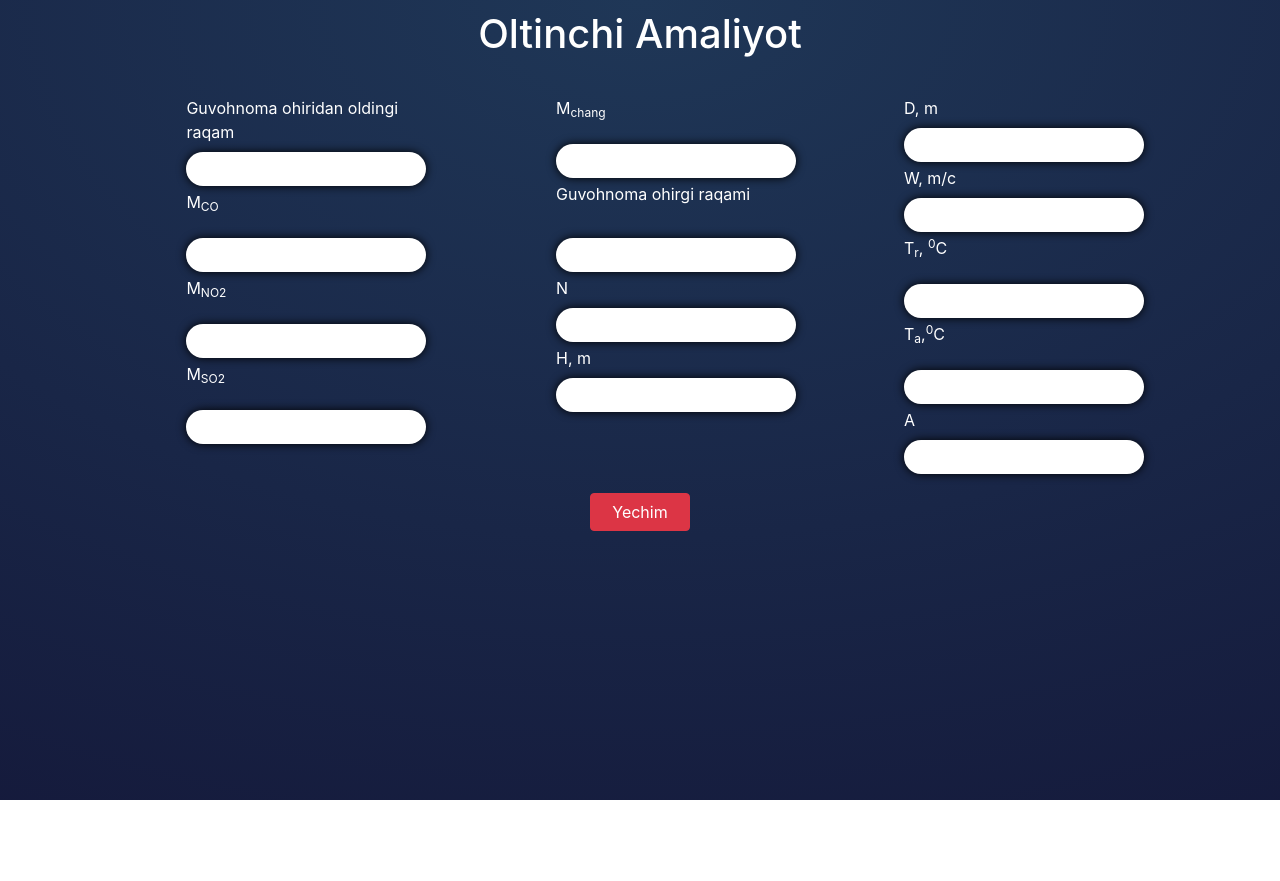
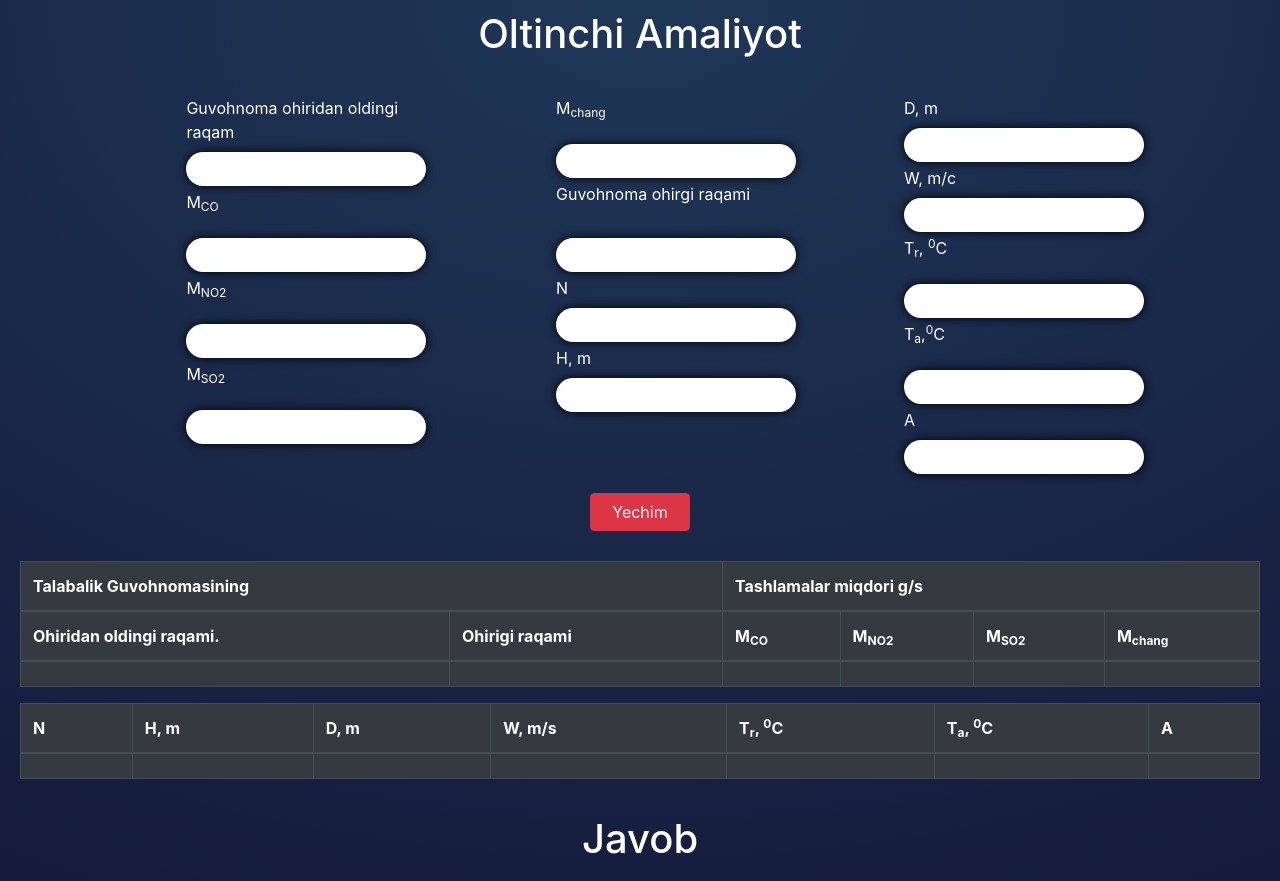
Before and after one commit to temurbek-4224/ecos-system, a React (Create React App) app: page /1/6 in a window 1280 px wide. Before the commit the page ends 800 px from the top, so only its background shows below. Built offline with nearby package versions, Linux system fonts and the light colour scheme.

Commit message:
I have finished 6-lab and I have added 8-labs files to the project

```diff
--- a/src/components/littleComponents/input.component.jsx
+++ b/src/components/littleComponents/input.component.jsx
@@ -18,6 +18,7 @@ const CustomInput = ({ handleChange, ...otherInputProps }) => {
             fontSize: '16px'
           }}
           maxLength={20}
+          required
           className="form-control"
           aria-label="Sizing example input" aria-describedby="inputGroup-sizing-sm"
           onChange={(e) => handleChange(e)}
--- a/src/components/sixthLab.component.jsx
+++ b/src/components/sixthLab.component.jsx
@@ -23,13 +23,28 @@ const SixthLab = () => {
     A: ''
   });
 
+  const [RETs, setRETs] = useState({
+    CO: undefined,
+    NO2: undefined,
+    SO2: undefined,
+    chang: undefined
+  });
+
+  const [result, setResult] = useState('');
+
+
+
+  const importatntValues = [
+    { name: 'CO', rem: 5, cf: 1.5 },
+    { name: 'SO2', rem: 0.5, cf: 0.1 },
+    { name: 'NO2', rem: 0.085, cf: 0.03 },
+    { name: 'chang', rem: 0.2, cf: 0.2 },
+  ]
+
   const handleChange = (e) => {
     const { name, value } = e.target;
     const values = { ...inputValues };
     values[name] = value;
-    // console.log(value)
-    // console.log()
-    // console.log(e.target.value)
     setInputValues(values);
   }
 
@@ -45,8 +60,72 @@ const SixthLab = () => {
   const handleSubmit = (e) => {
     e.preventDefault();
     parseF();
+    const { W, D, H, Tr, Ta, A, mCO, mSO2, mNO2, mChang } = inputValues;
+    const f = ((10 ** 3) * (W ** 2) * D) / ((H ** 2) * (Tr - Ta));
+    console.log('f', f);
+    const m = 1 / (0.67 + 0.1 * Math.sqrt(f) + 0.34 * Math.pow(f, 1 / 3));
+    console.log('m', m)
+    const v1 = 3.14 * (D ** 2) * W * 3 / 4;
+    console.log('v1', v1)
 
+    // Н қиймати (рухсат этилган
+    // концентрацияси) қуйидаги формула орқали топилади:
 
+    function findH(m, rem) {
+      return A * m * f * D / Math.pow((8 * v1 * rem), 3 / 4)
+    }
+
+    // Бу ерда n- ўзгармас коэффициент n = 3
+
+    function findRET(M, rem, cf) {
+      let H = findH(M, rem);
+      console.log('hisoblangan H: ', H);
+
+      const ret = (rem - cf) * H ** 2 * Math.pow(v1 * (Tr - Ta), 1 / 3) / A * f * 3 * m;
+
+      console.log('ret funksiyadagisi: ', ret)
+
+      return ret;
+    }
+
+    const rets = { ...RETs };
+
+    rets.CO = findRET(mCO, importatntValues[0].rem, importatntValues[0].cf);
+    rets.SO2 = findRET(mSO2, importatntValues[1].rem, importatntValues[1].cf);
+    rets.NO2 = findRET(mNO2, importatntValues[2].rem, importatntValues[2].cf);
+    rets.chang = findRET(mChang, importatntValues[3].rem, importatntValues[3].cf);
+
+    setRETs(rets);
+
+    function findResult(ret, rem) {
+      console.log('ret: ', ret)
+      console.log('rem: ', rem)
+      return (ret / rem) <= 3;
+    }
+
+    if (findResult(rets.CO, importatntValues[0].rem) || findResult(rets.SO2, importatntValues[1].rem) || findResult(rets.NO2, importatntValues[2].rem) || findResult(rets.chang, importatntValues[3].rem)) {
+      setResult("Bu joydan Ishlab chiqaruvchi Korxonani Faoliyatini yo'lga qo'ysa bo'ladi! 😃😎")
+    } else {
+      setResult("Bu joydan Ishlab chiqaruvchi korxonani Faoliyatini yo'lga qo'yib bo'lmaydi. 😫😥");
+    }
+
+    const newInputValues = {
+      lastNumDoc: '',
+      mCO: '',
+      mNO2: '',
+      mSO2: '',
+      mChang: '',
+      lastNum: '',
+      N: '',
+      H: '',
+      D: '',
+      W: '',
+      Tr: '',
+      Ta: '',
+      A: ''
+    }
+
+    setInputValues(newInputValues);
   }
 
   return (
@@ -157,7 +236,56 @@ const SixthLab = () => {
 
       <TableContainer>
         <LargeTable>
-
+          <table className='table table-dark table-bordered'>
+            <thead>
+              <tr>
+                <th colSpan='2' scope='col'>Talabalik Guvohnomasining</th>
+                <th colSpan='4' scope='col'>Tashlamalar miqdori g/s</th>
+              </tr>
+              <tr>
+                <th scope='col'>Ohiridan oldingi raqami.</th>
+                <th scope='col'>Ohirigi raqami</th>
+                <th scope='col'>M<sub>CO</sub></th>
+                <th scope='col'>M<sub>NO2</sub></th>
+                <th scope='col'>M<sub>SO2</sub></th>
+                <th scope='col'>M<sub>chang</sub></th>
+              </tr>
+            </thead>
+            <tbody>
+              <tr>
+                <td>{inputValues.lastNumDoc}</td>
+                <td>{inputValues.lastNum}</td>
+                <td>{inputValues.mCO}</td>
+                <td>{inputValues.mNO2}</td>
+                <td>{inputValues.mSO2}</td>
+                <td>{inputValues.mChang}</td>
+              </tr>
+            </tbody>
+          </table>
+          <table className='table table-dark table-bordered'>
+            <thead>
+              <tr>
+                <th scope='col'>N</th>
+                <th scope='col'>H, m</th>
+                <th scope='col'>D, m</th>
+                <th scope='col'>W, m/s</th>
+                <th scope='col'>T<sub>r</sub>, <sup>0</sup>C</th>
+                <th scope='col'>T<sub>a</sub>, <sup>0</sup>C</th>
+                <th scope='col'>A</th>
+              </tr>
+            </thead>
+            <tbody>
+              <tr>
+                <td>{inputValues.N}</td>
+                <td>{inputValues.H}</td>
+                <td>{inputValues.D}</td>
+                <td>{inputValues.W}</td>
+                <td>{inputValues.Tr}</td>
+                <td>{inputValues.Ta}</td>
+                <td>{inputValues.A}</td>
+              </tr>
+            </tbody>
+          </table>
         </LargeTable>
         <SmallTable>
           <table className='table table-danger table-bordered'>
@@ -234,6 +362,28 @@ const SixthLab = () => {
           </table>
         </SmallTable>
       </TableContainer>
+
+      <ResultContainer>
+        <h1>Javob</h1>
+        {
+          result ? (importatntValues.map((value, index) => {
+            return (
+              <div key={index}>
+                <p style={{
+                  fontSize: '16px'
+                }}>
+                  Ushbu {value.name} gazning ruxsat etilgan REM: {value.rem},
+                  Masala davomida hisoblangan RET esa: <span style={{
+                    color: 'red'
+                  }}>{RETs[value.name]}</span>
+                </p>
+              </div>
+            )
+          })) : null
+        }
+
+        <h3>{result ? result : null}</h3>
+      </ResultContainer>
     </Container>
   )
 }
@@ -275,11 +425,13 @@ const Container = styled.div`
 `
 
 const TableContainer = styled.div`
-
+  padding: 10px 20px;
 `
 
 const LargeTable = styled.div`
-
+   @media screen and (max-width: 720px){
+    display: none;
+  }
 `
 
 const SmallTable = styled.div`
@@ -301,5 +453,21 @@ const SmallTable = styled.div`
   }
 `
 
+const ResultContainer = styled.div`
+  padding: 10px 20px;
+  text-align: center;
+  font-size: 14px;
+  h1{
+    @media screen and (max-width: 720px){
+      font-size: 20px;
+    }
+  }
+
+
+  @media screen and (max-width: 720px){
+    font-size: 14px;
+  }
+`
+
 
 export default SixthLab;
--- a/src/data/data.js
+++ b/src/data/data.js
@@ -45,7 +45,7 @@ const DATA = [
     id: 8,
     name: 'Ekologik Muammolar',
     imageUrl: 'https://cdn.pixabay.com/photo/2020/05/21/19/09/away-5202207_960_720.jpg',
-    pdf: `${process.env.PUBLIC_URL}/ekosFiles/1.pdf`
+    pdf: `${process.env.PUBLIC_URL}/ekosFiles/8.pdf`
   },
   {
     id: 9,
```
Also changed, not shown: 1 other file (tests, documents, lock files or other folders).
